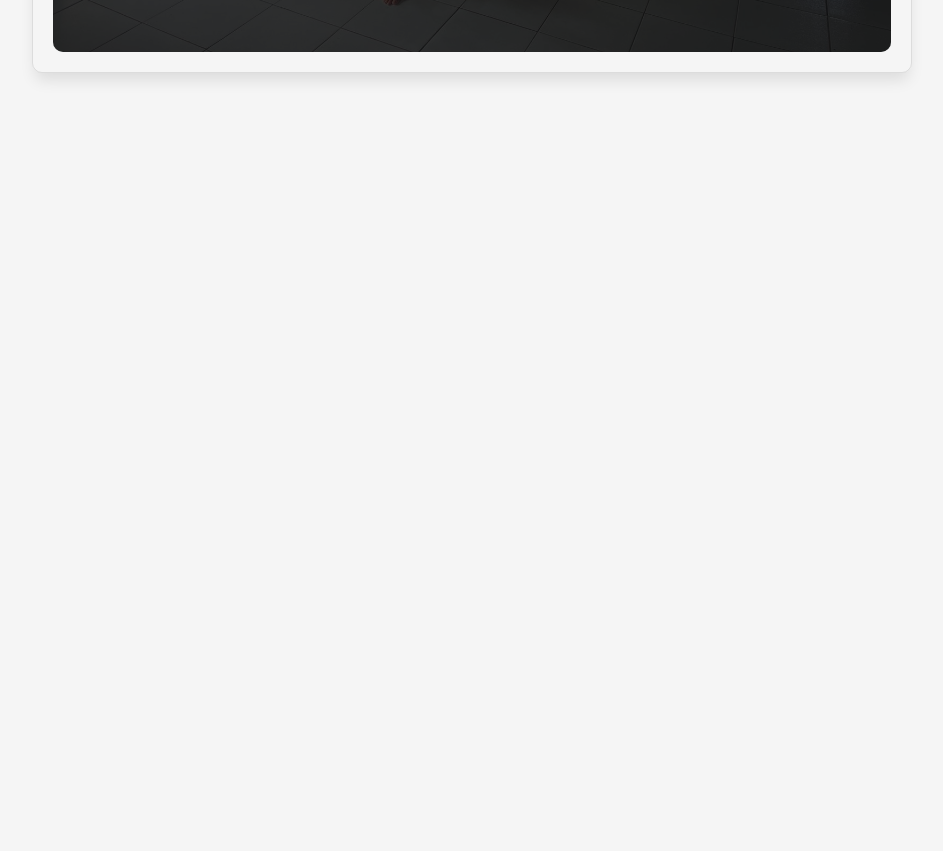
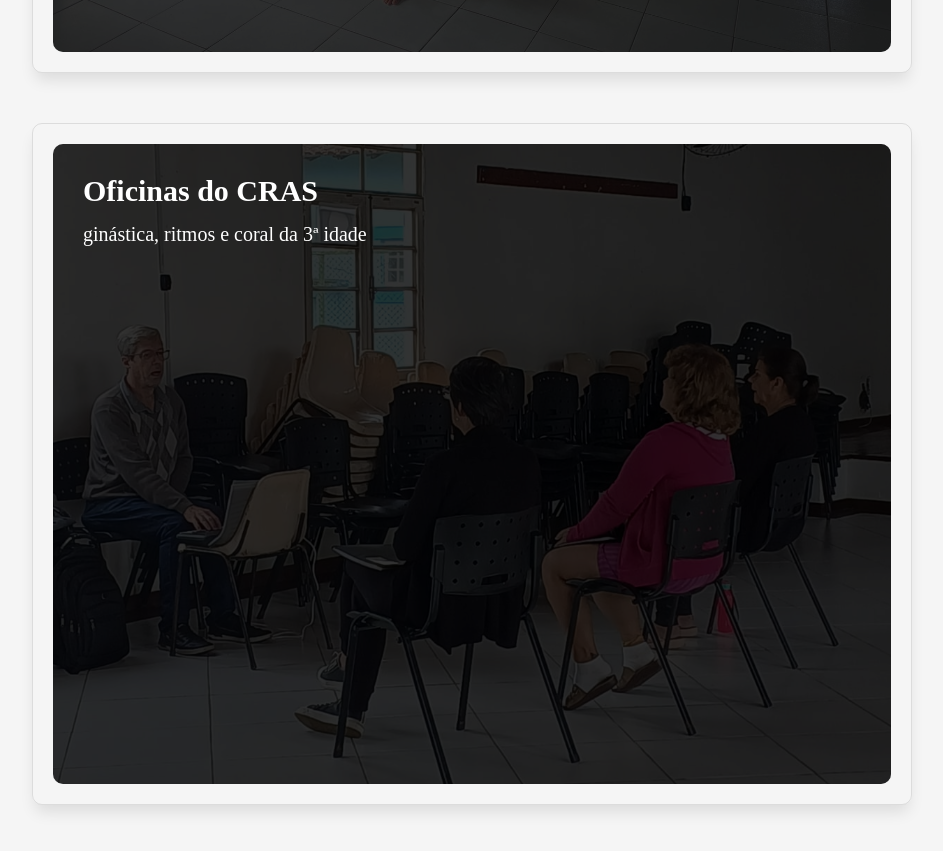
Before and after one commit to Leonardocordeiro01/centro-cultural, a React (Vite) app in the folder vite-project/: page /projetos in a window 1280 px wide. Shown: the part 980-1831 px from the top of the page, without its empty margins (168-1111 px from the left). Before the commit the page ends 1103 px from the top, so only its background shows below. Built offline with nearby package versions, Linux system fonts and the light colour scheme.

Commit message:
adicionei mais um evento do cras

```diff
--- a/vite-project/src/containers/projetos/index.jsx
+++ b/vite-project/src/containers/projetos/index.jsx
@@ -2,6 +2,7 @@ import Navbar from "../../components/Navbar";
 import { SubTitle, SmallerTitle } from "../home/styles";
 import { DivInitial } from "./stylesprojetos";
 import { DivImagem } from "./stylesprojetos";
+import { DivImagem2 } from "./stylesprojetos";
 import { DivBackimg } from "./stylesprojetos";
 import { PeliculaEscura } from "./stylesprojetos";
 import { Text } from "./stylesprojetos";
@@ -24,10 +25,27 @@ function Projetos() {
         <DivImagem>
           <PeliculaEscura />
           <ScreenHalf>
-            <SmallerTitleP>Oficinas do CRAS</SmallerTitleP>
-            <Text>ginástica, ritmos e coral da 3ª idade</Text>
+            <SmallerTitleP className="hide-text">
+              Oficinas do CRAS
+            </SmallerTitleP>
+            <Text className="hide-text">
+              ginástica, ritmos e coral da 3ª idade
+            </Text>
           </ScreenHalf>
         </DivImagem>
+      </DivBackimg>
+      <DivBackimg>
+        <DivImagem2>
+          <PeliculaEscura />
+          <ScreenHalf>
+            <SmallerTitleP className="hide-text">
+              Oficinas do CRAS
+            </SmallerTitleP>
+            <Text className="hide-text">
+              ginástica, ritmos e coral da 3ª idade
+            </Text>
+          </ScreenHalf>
+        </DivImagem2>
       </DivBackimg>
     </div>
   );
--- a/vite-project/src/containers/projetos/stylesprojetos.js
+++ b/vite-project/src/containers/projetos/stylesprojetos.js
@@ -1,5 +1,6 @@
 import styled from "styled-components";
 import GinasticaCras from "./ginasticacras.jpg";
+import Coral from "./coral.jpg";
 
 export const DivInitial = styled.div`
   background: rgb(255, 255, 255);
@@ -40,6 +41,26 @@ export const DivImagem = styled.div`
   background-repeat: no-repeat;
   width: 100%;
   border-radius: 10px;
+
+  &:hover .hide-text {
+    color: transparent;
+    transition: 500ms;
+  }
+`;
+
+export const DivImagem2 = styled.div`
+  position: relative;
+  background-image: url(${Coral});
+  background-size: cover;
+  background-position: center;
+  background-repeat: no-repeat;
+  width: 100%;
+  border-radius: 10px;
+
+  &:hover .hide-text {
+    color: transparent;
+    transition: 500ms;
+  }
 `;
 
 export const SmallerTitleP = styled.h3`
@@ -47,6 +68,7 @@ export const SmallerTitleP = styled.h3`
   z-index: 2;
   font-size: 30px;
   width: 100%;
+  transition: 500ms;
 `;
 
 export const Text = styled.p`
@@ -54,6 +76,7 @@ export const Text = styled.p`
   z-index: 2;
   font-size: 20px;
   width: 100%;
+  transition: 500ms;
 `;
 
 export const PeliculaEscura = styled.div`
```
Also changed, not shown: vite-project/src/containers/projetos/coral.jpg (added).
